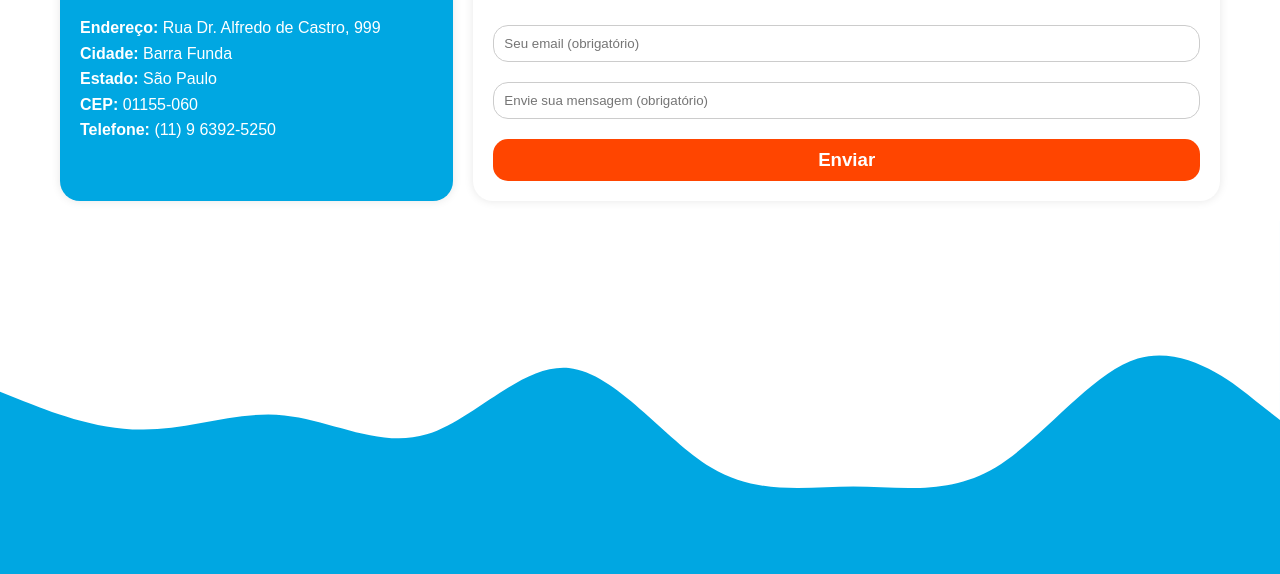
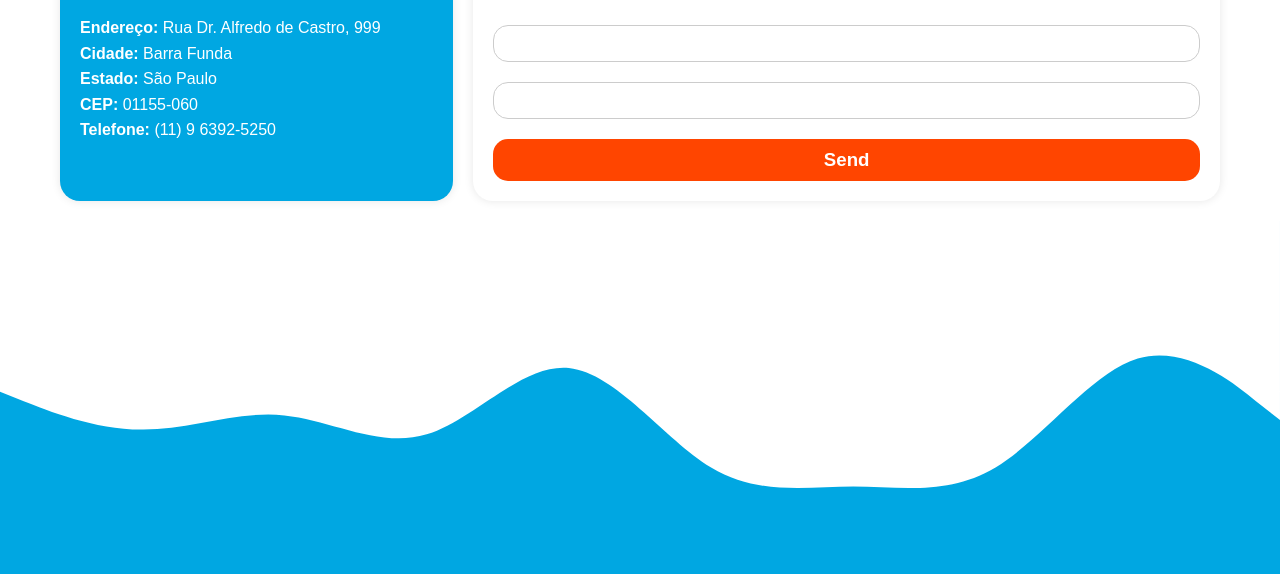
Before and after one commit to kaiquesantos99/bytegenius, a plain HTML site: page contatos.html in a window 1280 px wide. Shown: the part 225-799 px from the top of the page. Drawn offline with Linux system fonts and the light colour scheme.

Commit message:
Update contatos.html

```diff
--- a/contatos.html
+++ b/contatos.html
@@ -79,13 +79,14 @@
             <div class="form-container">
             <form action="https://formsubmit.co/kaiquesc2013@uni9.edu.br" method="POST">
                 <h2>Formulário de Contato</h2>
-                <input type="email" id="email" name="email" placeholder="Seu email (obrigatório)" required>
-                <input type="text" id="name" name="message" placeholder="Envie sua mensagem (obrigatório)" required>
-                <input type="hidden" name="_captcha" value="false">
-                <input type="hidden" name="_next" value="https://kaiquesantos99.github.io/bytegenius/contatos.html">
 
-                <button type="submit">Enviar</button>
+
+                <input type="text" name="name" required>
+                     <input type="email" name="email" required>
+                     <button type="submit">Send</button>
             </form>
+
+
             </div>
         </div>
 
```
